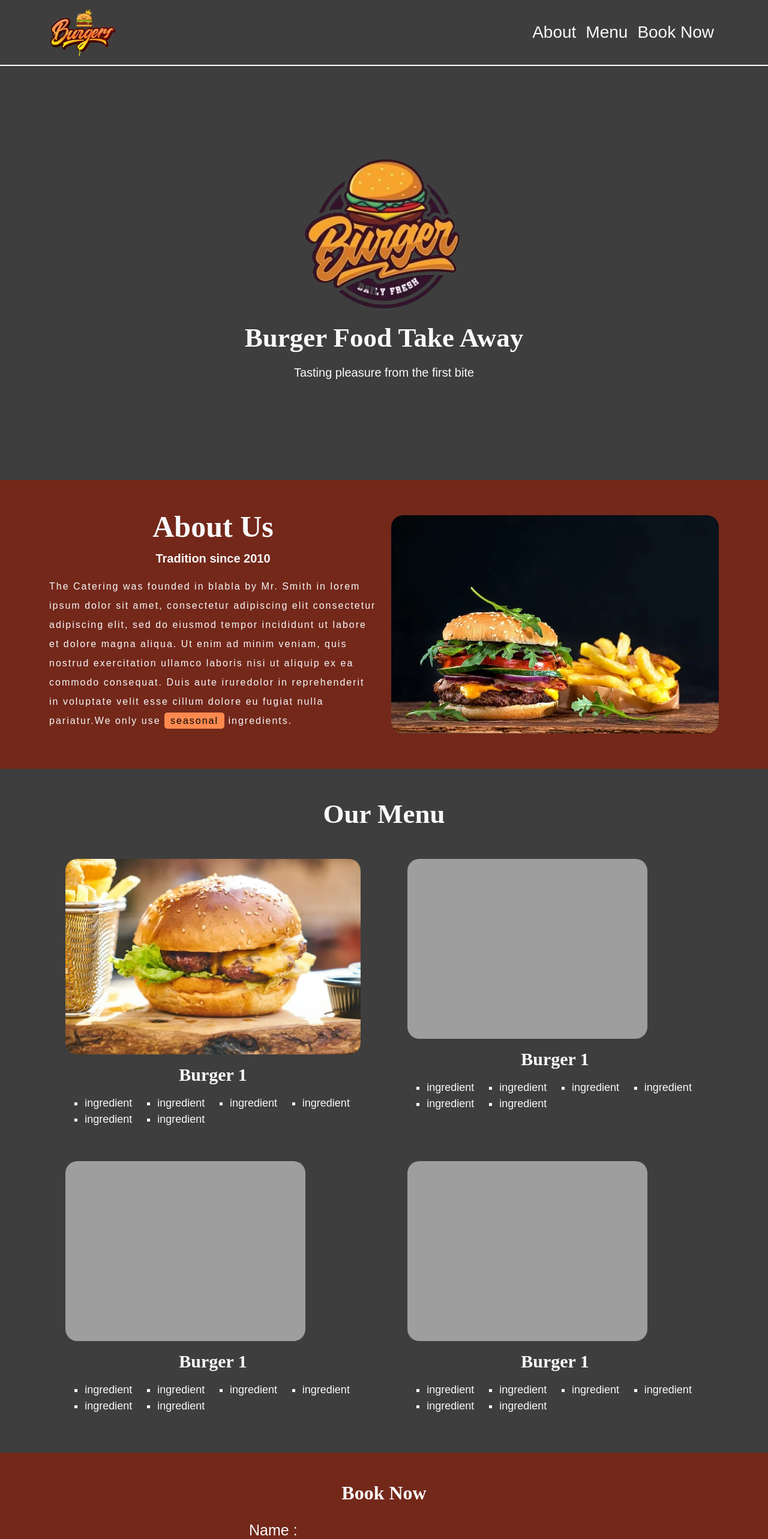
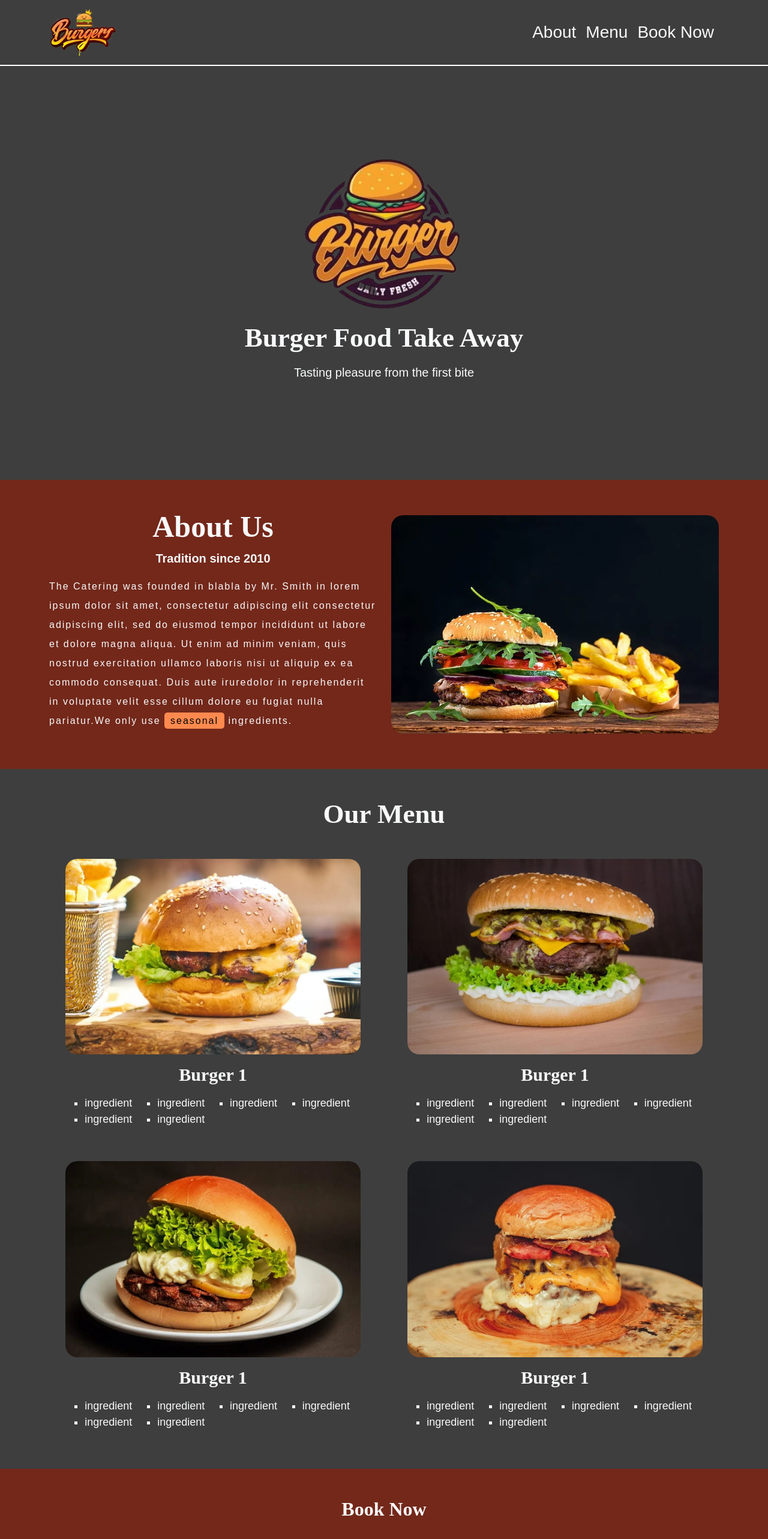
Before and after one commit to EngTokaFCIH/ng-burger, an Angular app: page / in a window 1280 px wide. Shown: the top 2566 px of the page at 60% size. Built offline with nearby package versions, Linux system fonts and the light colour scheme; a web font is replaced by a local one.

Commit message:
the last

```diff
--- a/src/styles.scss
+++ b/src/styles.scss
@@ -26,13 +26,13 @@ h6{
 }
 
 app-product:nth-of-type(2) img{
-  content: url('ng-burger/assets/burger_image/burger_02-58d27c67.jpg');
+  content: url('public/assets/burger_image/burger_02-58d27c67.jpg');
 }
 
 app-product:nth-of-type(3) img{
-  content: url('ng-burger/assets/burger_image/burger_03-967668e6.jpg');
+  content: url('public/assets/burger_image/burger_03-967668e6.jpg');
 }
 
 app-product:nth-of-type(4) img{
-  content: url('ng-burger/assets/burger_image/burger_04-4938fb6a.jpg');
+  content: url('public/assets/burger_image/burger_04-4938fb6a.jpg');
 }
```
